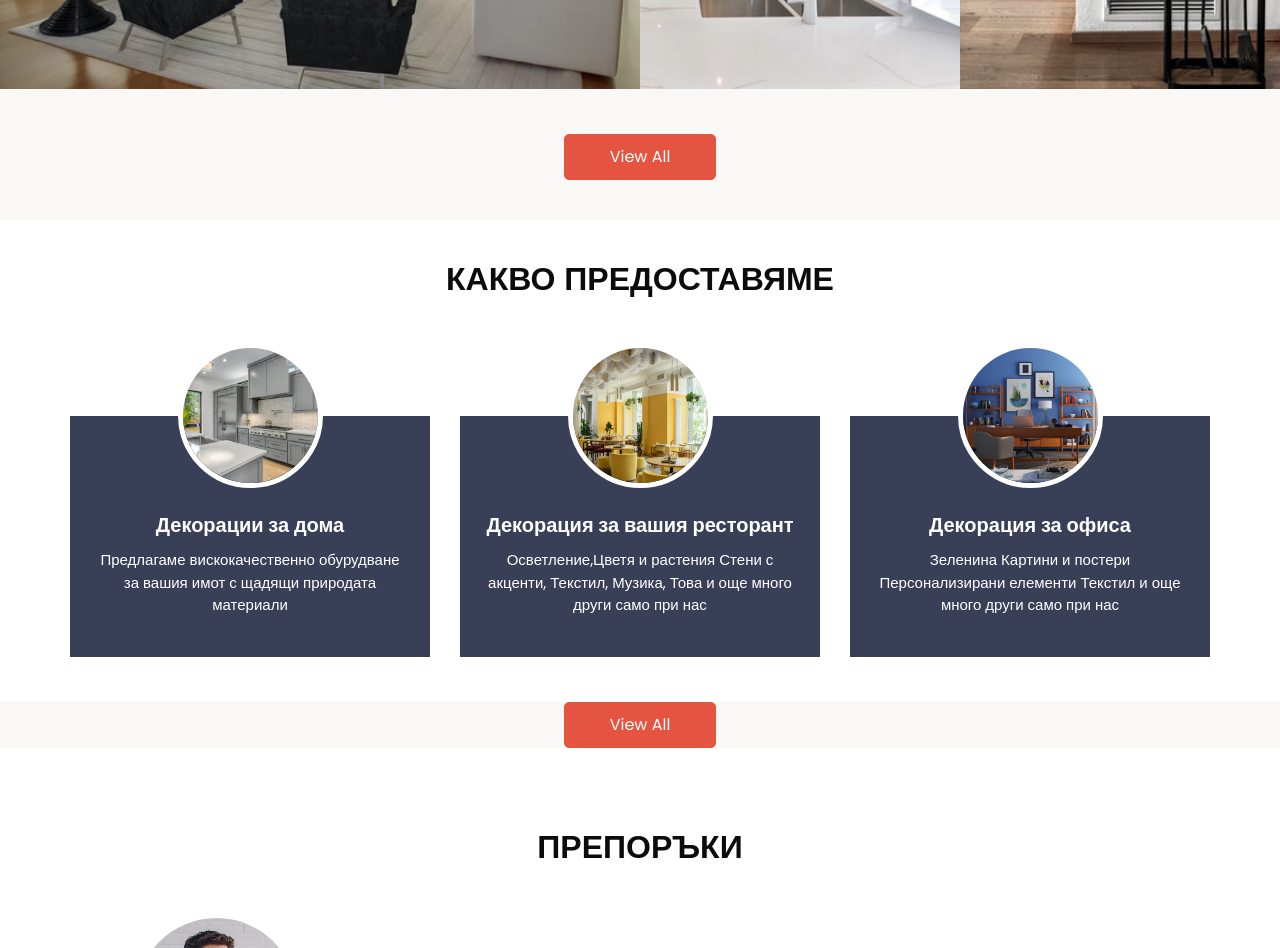
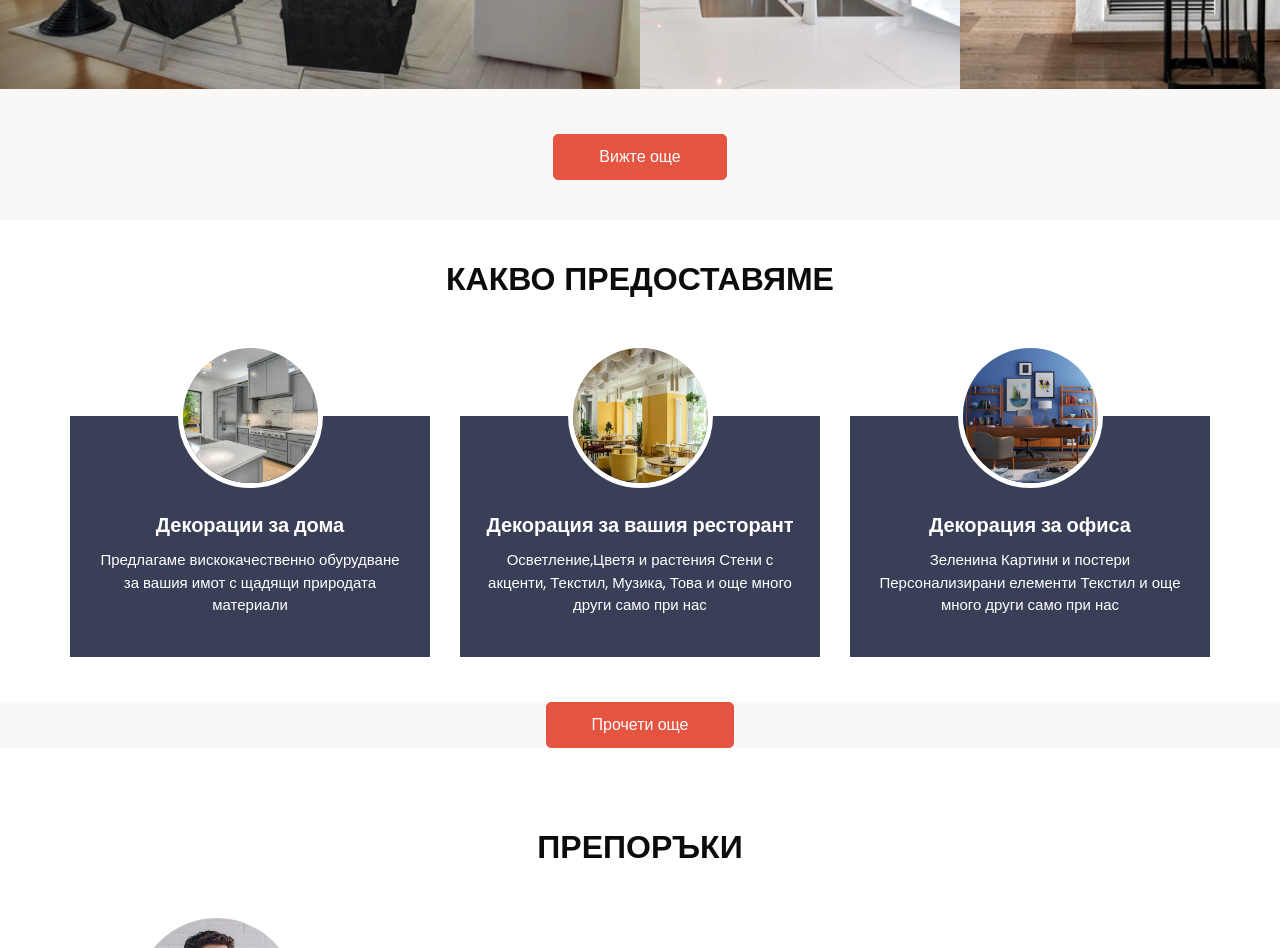
Before and after one commit to maximumBG/Html-project, a plain HTML site: page Html-project-main/design and style/index.html in a window 1280 px wide. Shown: the part 1580-2528 px from the top of the page. Drawn offline with Linux system fonts and the light colour scheme.

Commit message:
Update index.html

```diff
--- a/Html-project-main/design and style/index.html
+++ b/Html-project-main/design and style/index.html
@@ -193,7 +193,7 @@
         </div>
         <div class="btn-box">
           <a href="gallery.html">
-            View All
+            Вижте още
           </a>
       </div>
       </div>
@@ -265,7 +265,7 @@
     <div class="gallery_section">
       <div class="btn-box" >
         <a href="service.html">
-          View All
+          Прочети още
         </a>
     </div>
     </div>
```
